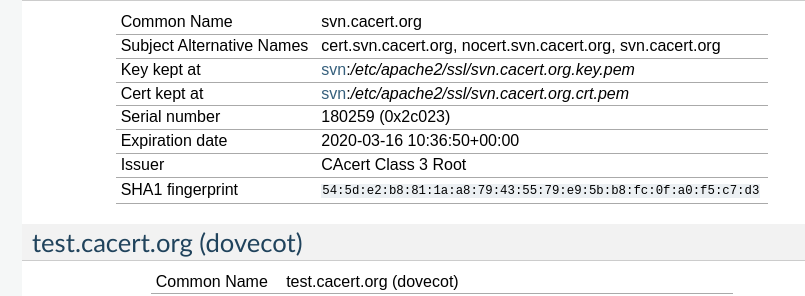
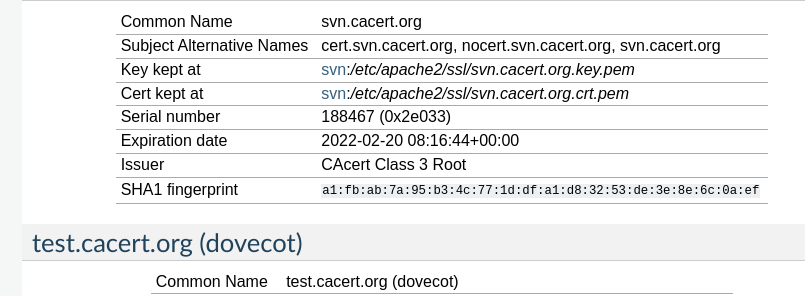
Before and after one commit to CAcertOrg/cacert-infradocs, a Sphinx documentation site: the page built from docs/certlist.rst, in a window 1280 px wide and 900 px high, scrolled down 7966 px. Shown: the part 152-448 px from the top of the window, without its empty margins (208-1013 px from the left). Built offline with Sphinx 7.4.7, drawn with Linux system fonts in a browser that asks for light colours; pages that are not in the unit, such as notebooks, are missing from menus.

Commit message:
Renew certificate for svn.cacert.org

```diff
--- a/docs/systems/svn.rst
+++ b/docs/systems/svn.rst
@@ -246,9 +246,9 @@
    :altnames:   DNS:cert.svn.cacert.org, DNS:nocert.svn.cacert.org, DNS:svn.cacert.org
    :certfile:   /etc/apache2/ssl/svn.cacert.org.crt.pem
    :keyfile:    /etc/apache2/ssl/svn.cacert.org.key.pem
-   :serial:     02C023
-   :expiration: Mar 16 10:36:50 2020 GMT
-   :sha1fp:     54:5D:E2:B8:81:1A:A8:79:43:55:79:E9:5B:B8:FC:0F:A0:F5:C7:D3
+   :serial:     02E033
+   :expiration: Feb 20 08:16:44 2022 GMT
+   :sha1fp:     A1:FB:AB:7A:95:B3:4C:77:1D:DF:A1:D8:32:53:DE:3E:8E:6C:0A:EF
    :issuer:     CAcert Class 3 Root
 
 * `/etc/apache2/ssl/cacert-certs.pem` CAcert.org Class 1 and Class 3 CA certificates (allowed CA certificates for client certificates)
```
